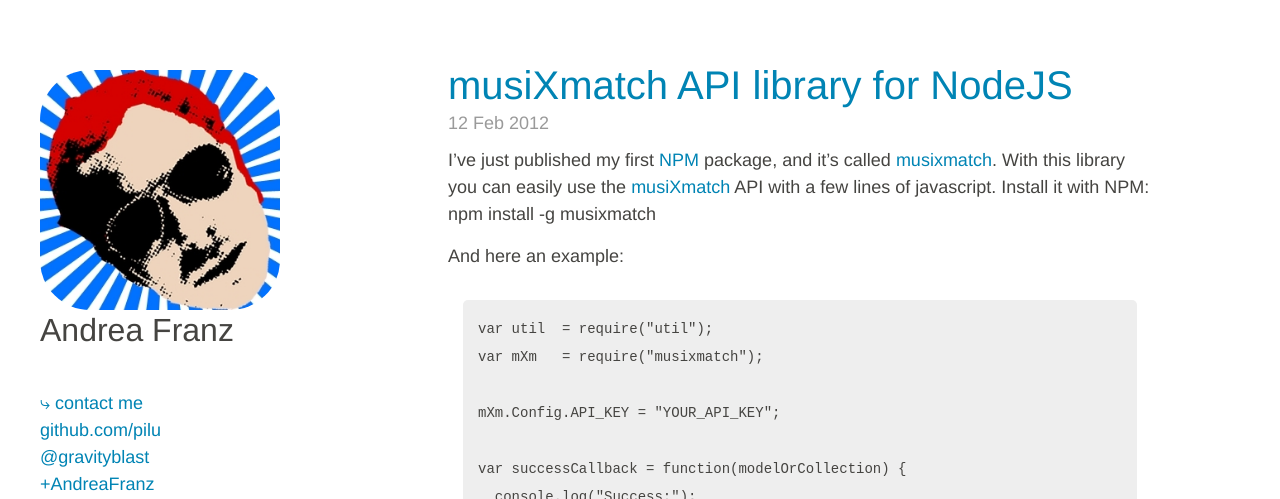
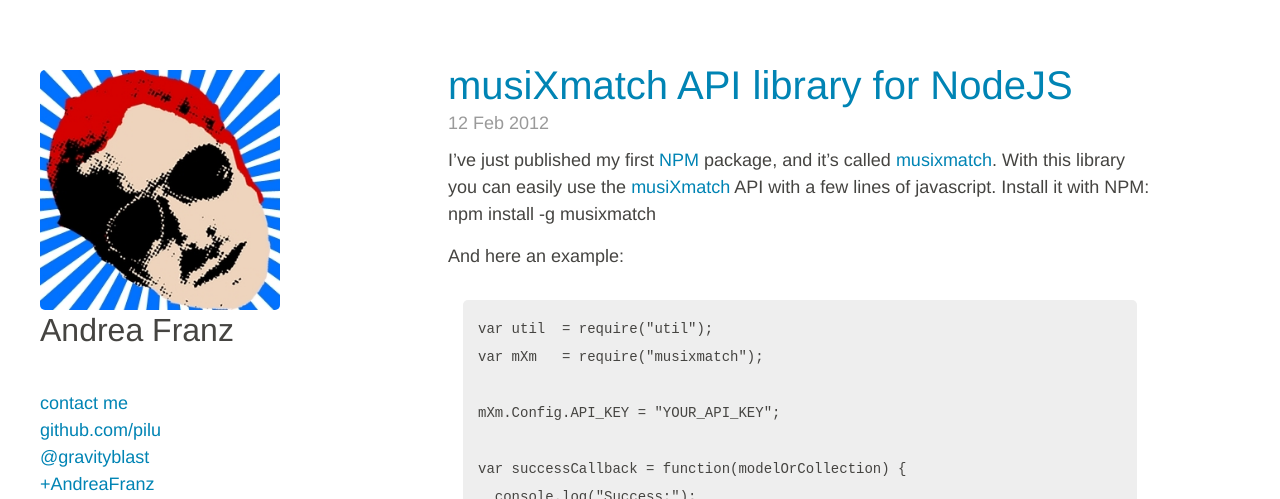
Before and after one commit to gravityblast/gravityblast.com, a Jekyll site: the page built from index.html, in a window 1280 px wide. Shown: the top 499 px of the page. Built offline with Jekyll 4.4.1, drawn with Linux system fonts in a browser that asks for light colours; Markdown is read by kramdown in place of the engine named in the settings; the list of posts is cut into pages by our own code.

Commit message:
sidebar style

```diff
--- a/_layouts/default.html
+++ b/_layouts/default.html
@@ -26,7 +26,7 @@
         <div class="colophon">
           <ul class="colophon-links">
             <li>
-              <a href="mailto:andrea@gravityblast.com">⤷ contact me</a>
+              <a href="mailto:andrea@gravityblast.com">contact me</a>
             </li>
             <li>
               <a href="https://github.com/pilu">github.com/pilu</a>
--- a/public/css/hyde.css
+++ b/public/css/hyde.css
@@ -190,13 +190,17 @@
   /* color: #fff; */
   /* background-color: #2a2a2a; */
 }
-.masthead .logo{
+.masthead .logo {
   width: 100px;
   margin: 0 auto;
   border-radius: 50px;
 }
 .masthead-inner {
   padding: 20px;
+}
+.masthead-inner ul,
+.masthead-inner .copy {
+  text-align: center;
 }
 .masthead-inner ul li {
   display: inline;
@@ -209,6 +213,7 @@
 }
 .masthead h1 {
   margin-top: 0;
+  text-align: center;
   /* font-family: "Abril Fatface"; */
 }
 .masthead .lead {
@@ -217,7 +222,12 @@
 .masthead a {
   /* color: #fff; */
 }
-
+.masthead h1 a:link,
+.masthead h1 a:hover,
+.masthead h1 a:visited,
+.masthead h1 a:active {
+  color: #454441;
+}
 /* Footer area of masthead */
 .colophon {
   margin-top: 20px;
@@ -350,7 +360,12 @@
     height: 1px;
   }
   .masthead .logo {
+    border-radius: 5px;
     width: 100%;
+  }
+  .masthead-inner ul,
+  .masthead-inner .copy {
+    text-align: left;
   }
   .masthead-inner ul li {
     display: block;
@@ -360,12 +375,7 @@
   }
   .masthead h1 {
     font-size: 32px;
-  }
-  .masthead h1 a:link,
-  .masthead h1 a:hover,
-  .masthead h1 a:visited,
-  .masthead h1 a:active {
-    color: #454441;
+    text-align: left;
   }
   .colophon {
     margin-top: 40px;
```
